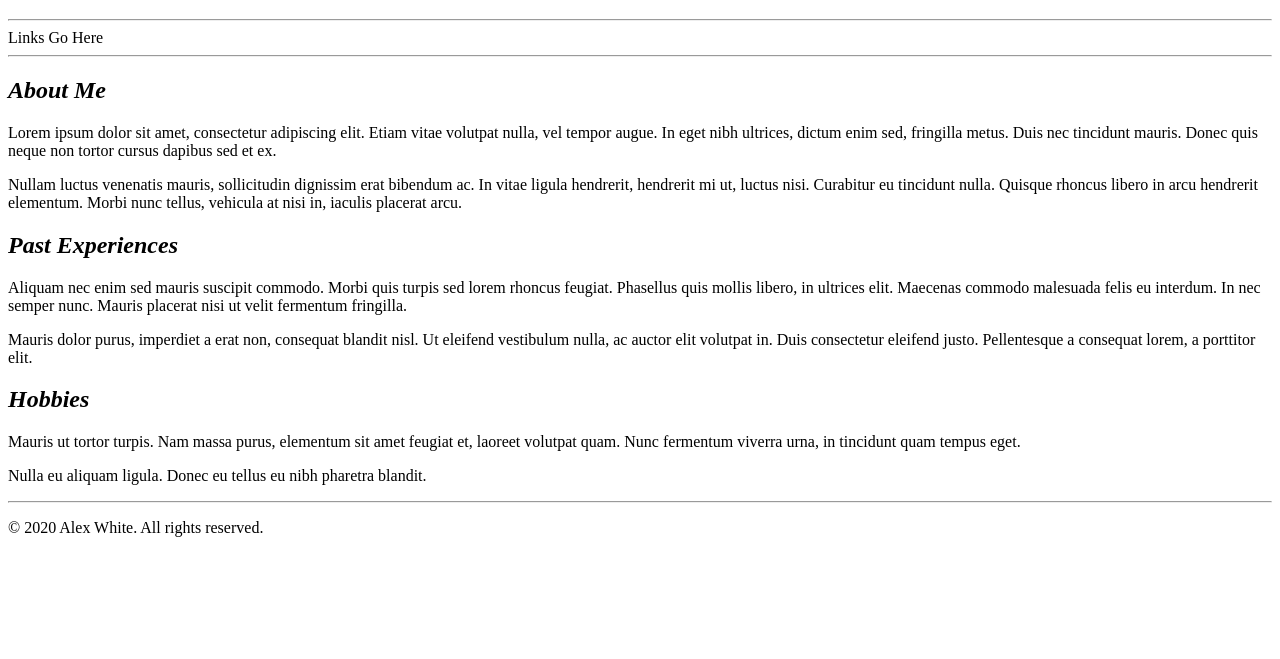
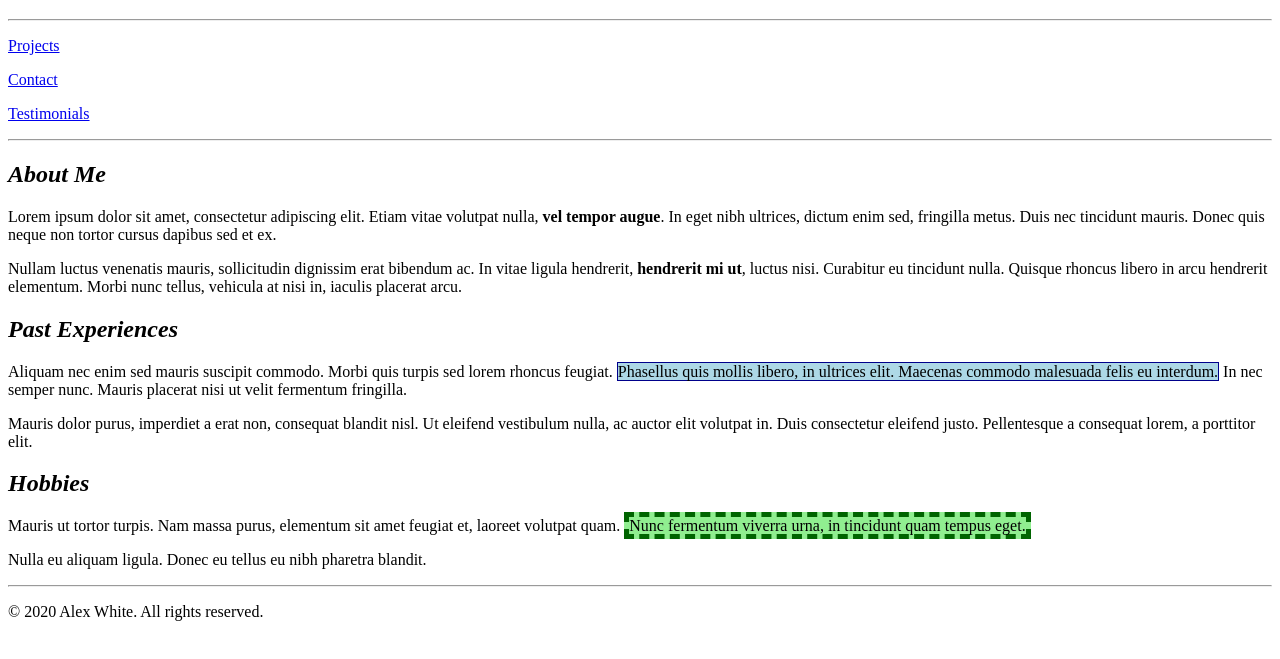
Before and after one commit to ao-white/frontend-projects, a plain HTML site: page practice/portfolio/index.html in a window 1280 px wide. Shown: the part 61-720 px from the top of the page. Drawn offline with Linux system fonts and the light colour scheme.

Commit message:
Added inline elements, reorganized files

```diff
--- a/practice/index.html
+++ b/practice/portfolio/index.html
@@ -1,11 +1,10 @@
 <!DOCTYPE html>
+<!--
+	Alex White
+	10-23-19
+	Revision: B
+-->
 <html lang="en">
-<!--
-Alex White
-10-23-19
-Revision A
--->
-<html>
 	<head>
 		<title>Alex's Portfolio</title>
 	</head>
@@ -15,7 +14,11 @@ Revision A
 				<h1>Portfolio for Alex</h1>
 			</header>
 			<hr />
-			<nav>Links Go Here</nav>
+			<nav>
+			<p><a href="projects.html">Projects</a></p>
+			<p><a href="contact.html">Contact</a></p>
+			<p><a href="testimonials.html">Testimonials</a></p>
+			</nav>
 			<!--Add links for project.html, contact.html, and testimonials.html-->
 			<hr />
 			<section>
@@ -23,11 +26,11 @@ Revision A
 				<article id="about-me">
 					<h2><em>About Me</em></h2>
 					<p>Lorem ipsum dolor sit amet, consectetur adipiscing elit. Etiam vitae
-					volutpat nulla, vel tempor augue. In eget nibh ultrices, dictum enim sed,
+					volutpat nulla, <strong>vel tempor augue</strong>. In eget nibh ultrices, dictum enim sed,
 					fringilla metus. Duis nec tincidunt mauris. Donec quis neque non tortor
 					cursus dapibus sed et ex. </p>
 					<p>Nullam luctus venenatis mauris, sollicitudin dignissim erat bibendum ac.
-					In vitae ligula hendrerit, hendrerit mi ut, luctus nisi. Curabitur eu tincidunt
+					In vitae ligula hendrerit, <strong>hendrerit mi ut</strong>, luctus nisi. Curabitur eu tincidunt
 					nulla. Quisque rhoncus libero in arcu hendrerit elementum. Morbi nunc tellus,
 					vehicula at nisi in, iaculis placerat arcu.</p>
 				</article>
@@ -35,8 +38,9 @@ Revision A
 				<article id="past-experience">
 					<h2><em>Past Experiences</em></h2>
 					<p>Aliquam nec enim sed mauris suscipit commodo. Morbi quis turpis sed lorem
-					rhoncus feugiat. Phasellus quis mollis libero, in ultrices elit. Maecenas commodo
-					malesuada felis eu interdum. In nec semper nunc. Mauris placerat nisi ut velit
+					rhoncus feugiat. <span style="background-color: lightblue; border: thin solid darkblue;">
+					Phasellus quis mollis libero, in ultrices elit. Maecenas commodo
+					malesuada felis eu interdum.</span> In nec semper nunc. Mauris placerat nisi ut velit
 					fermentum fringilla. </p>
 					<p>Mauris dolor purus, imperdiet a erat non, consequat blandit nisl. Ut eleifend
 					vestibulum nulla, ac auctor elit volutpat in. Duis consectetur eleifend justo.
@@ -46,7 +50,8 @@ Revision A
 				<article id="hobbies">
 					<h2><em>Hobbies</em></h2>
 					<p>Mauris ut tortor turpis. Nam massa purus, elementum sit amet feugiat et, laoreet
-					volutpat quam. Nunc fermentum viverra urna, in tincidunt quam tempus eget.</p>
+					volutpat quam. <span style="background-color: lightgreen; border: thick dashed darkgreen;">
+					Nunc fermentum viverra urna, in tincidunt quam tempus eget.</span></p>
 					<p>Nulla eu aliquam ligula. Donec eu tellus eu nibh pharetra blandit.</p>
 				</article>
 
```
Also changed, not shown: practice/portfolio/contact.html (added, +25 -0 lines), practice/portfolio/projects.html (added, +25 -0 lines), practice/portfolio/testimonials.html (added, +25 -0 lines).
